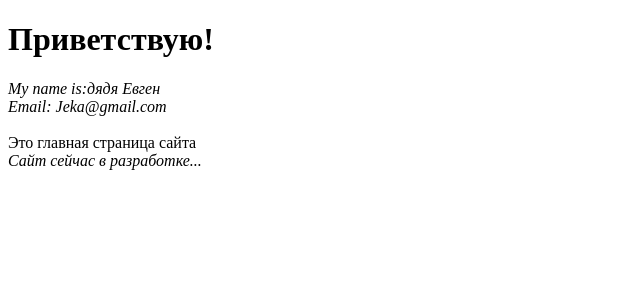
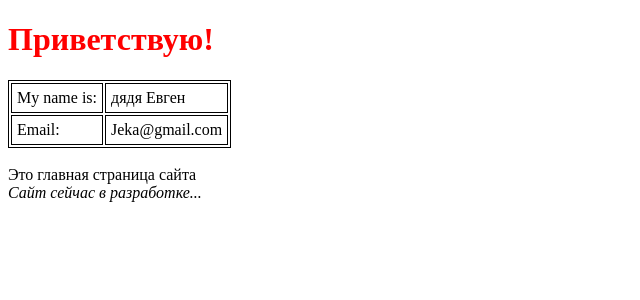
Before and after one commit to PetrVor/Django_01032025, a Django app: page / in a window 1280 px wide. Shown: the top 300 px of the page, without its empty margins (0-640 px from the left). Run offline with Django 5.2, Linux system fonts and the light colour scheme.

Commit message:
Add table and CSS to index.html

```diff
--- a/MainApp/views.py
+++ b/MainApp/views.py
@@ -22,7 +22,7 @@ items = [
 def home(request):
     context={
         'name': "дядя Евген",
-        'mail': 'Jeka@gmail.com'
+        'email': 'Jeka@gmail.com'
     }
 
     return render(request,"index.html", context)
--- a/templates/index.html
+++ b/templates/index.html
@@ -5,15 +5,28 @@
     <meta name="viewport" content="width=device-width, initial-scale=1.0">
     <title>Main page</title>
     <style>
-
+        .header1{color:red}
+        .table1{border: 1px solid black}
+        .tr,td {border: 1px solid black;
+                padding: 5px}
     </style>
 </head>
 <body>
-    <h1>Приветствую!</h1>
+    <h1 class="header1">Приветствую!</h1>
 
-    <i>My name is:{{name}}</i><br>
-    <i>Email: {{mail}}</i><br><br>
-
+    <div>
+        <table class="table1">
+            <tr>
+                <td>My name is:</td>
+                <td>{{name}}</td>
+            </tr>
+            <tr>
+                <td>Email:</td>
+                <td>{{email}}</td>
+            </tr>
+    </table>
+     </div>
+     <br>
     Это главная страница сайта<br>
     <i>Сайт сейчас в разработке...</i>
 
```
